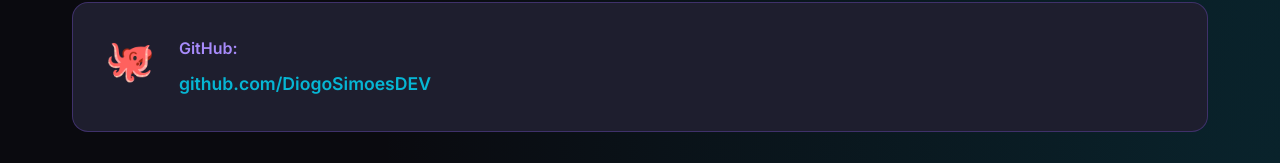
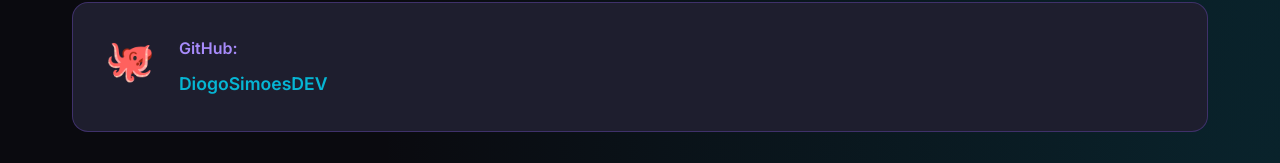
Before and after one commit to DiogoSimoesDEV/portfolio, a plain HTML site: page index.html in a window 1280 px wide. Shown: the part 7997-8160 px from the top of the page. Drawn offline with Linux system fonts and the light colour scheme.

Commit message:
Update index.html github name

```diff
--- a/index.html
+++ b/index.html
@@ -298,7 +298,7 @@
                     <div class="contact-icon">🐙</div>
                     <div>
                         <strong>GitHub:</strong>
-                        <a href="https://github.com/DiogoSimoesDEV" target="_blank" rel="noopener noreferrer">github.com/DiogoSimoesDEV</a>
+                        <a href="https://github.com/DiogoSimoesDEV" target="_blank" rel="noopener noreferrer">DiogoSimoesDEV</a>
                     </div>
                 </div>
             </div>
```
